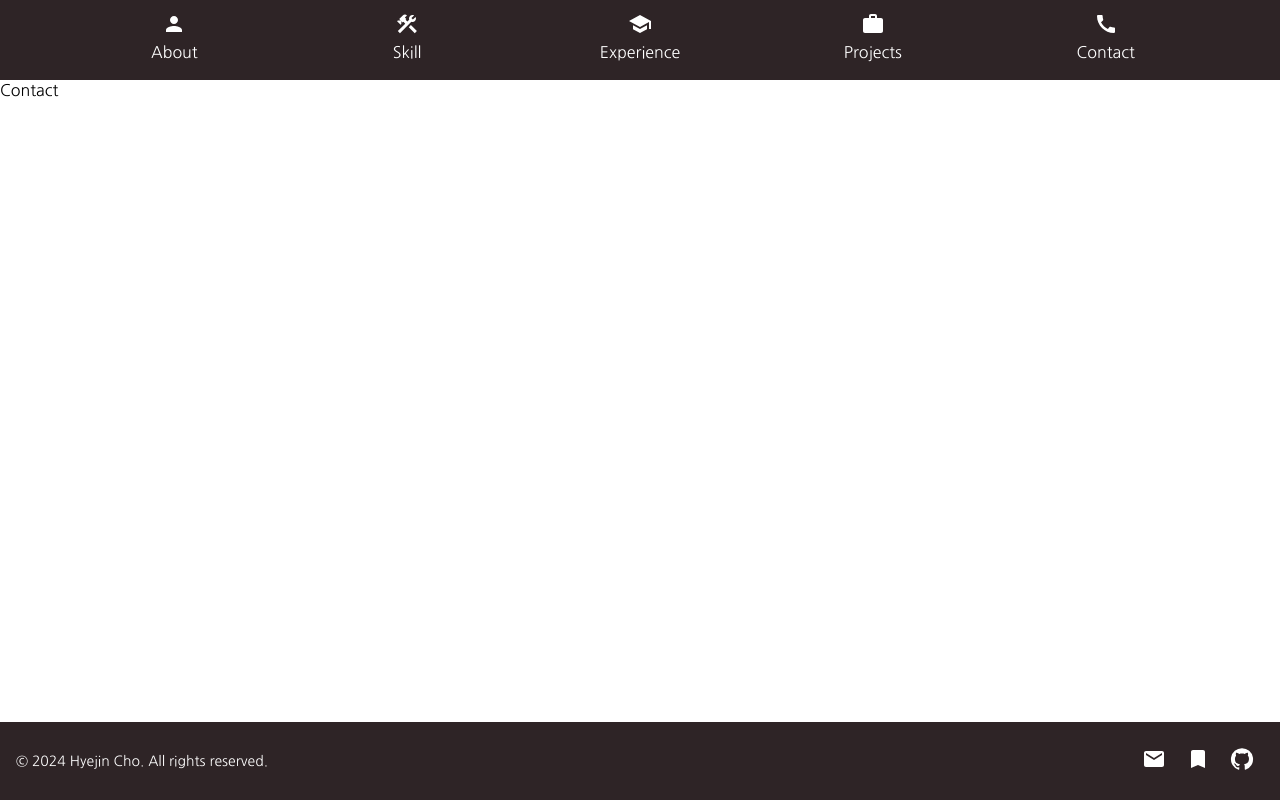
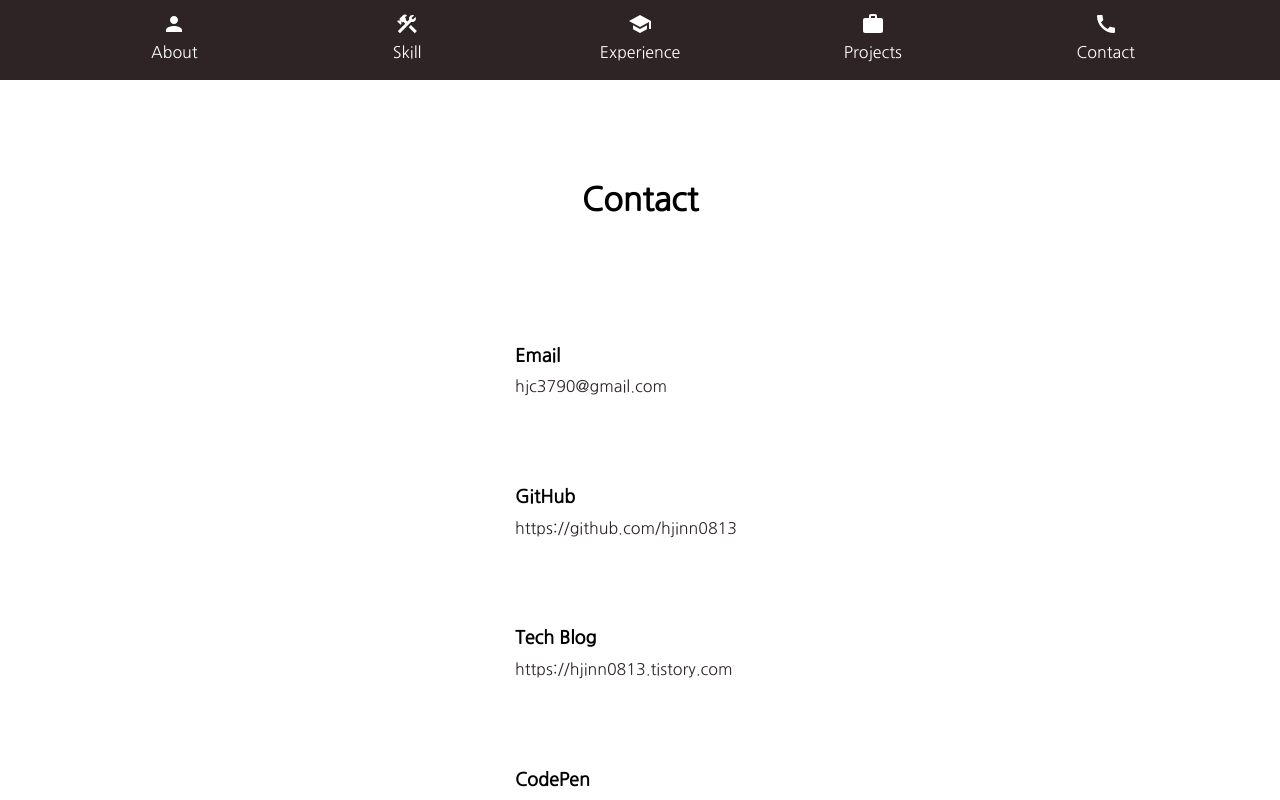
Before and after one commit to hjinn0813/portfolio, a React (Create React App) app: page /contact in a window 1280 px wide. Built offline with nearby package versions, Linux system fonts and the light colour scheme.

Commit message:
feat: contact comp 제작 및 디자인

```diff
--- a/src/components/Contact/Contact.jsx
+++ b/src/components/Contact/Contact.jsx
@@ -1,7 +1,58 @@
 // contact
 
 import React from 'react';
+import '../../styles/Contact/Contact.scss';
 
 export default function Contact() {
-  return <div>Contact</div>;
+  return (
+    <div className="contact-inner">
+      <div className="contact-title">Contact</div>
+      <div className="contact-content">
+        <div className="contact-item">
+          <p className="contact-key">Email</p>
+          <a
+            href="mailto:hjc3790@gmail.com"
+            alt="send email"
+            aria-label="send email"
+            className="contact-link"
+          >
+            hjc3790@gmail.com
+          </a>
+        </div>
+        <div className="contact-item">
+          <p className="contact-key">GitHub</p>
+          <a
+            href="https://github.com/hjinn0813"
+            alt="github"
+            aria-label="to github"
+            className="contact-link"
+          >
+            https://github.com/hjinn0813
+          </a>
+        </div>
+        <div className="contact-item">
+          <p className="contact-key">Tech Blog</p>
+          <a
+            href="https://hjinn0813.tistory.com"
+            alt="tistory"
+            aria-label="to tistory"
+            className="contact-link"
+          >
+            https://hjinn0813.tistory.com
+          </a>
+        </div>
+        <div className="contact-item">
+          <p className="contact-key">CodePen</p>
+          <a
+            href="https://codepen.io/hjinn0813"
+            alt="codepen"
+            aria-label="to codepen"
+            className="contact-link"
+          >
+            https://codepen.io/hjinn0813
+          </a>
+        </div>
+      </div>
+    </div>
+  );
 }
--- a/src/styles/Contact/Contact.scss
+++ b/src/styles/Contact/Contact.scss
@@ -1,3 +1,49 @@
 // contact design
 
-@import './root.scss';
+@import '../root.scss';
+
+.contact-inner {
+  @include viewport-size;
+}
+
+.contact-title {
+  font-size: 32px;
+  font-weight: 700;
+  display: flex;
+  justify-content: center;
+  align-items: center;
+  padding: 40px 0;
+}
+.contact-content {
+  padding: 40px 0;
+  line-height: 1.8;
+  display: flex;
+  flex-direction: column;
+  align-items: center;
+  text-align: left;
+}
+
+// item 개별 디자인
+.contact-item {
+  margin: 40px 0;
+  min-width: 250px;
+
+  @media (max-width: 480px) {
+    font-size: 16px;
+    margin: 32px 0;
+    min-width: 90%;
+  }
+}
+
+.contact-key {
+  font-size: 18px;
+  font-weight: 700;
+}
+.contact-link {
+  text-decoration: none;
+  color: $gray;
+
+  &:hover {
+    color: $pink;
+  }
+}
```
